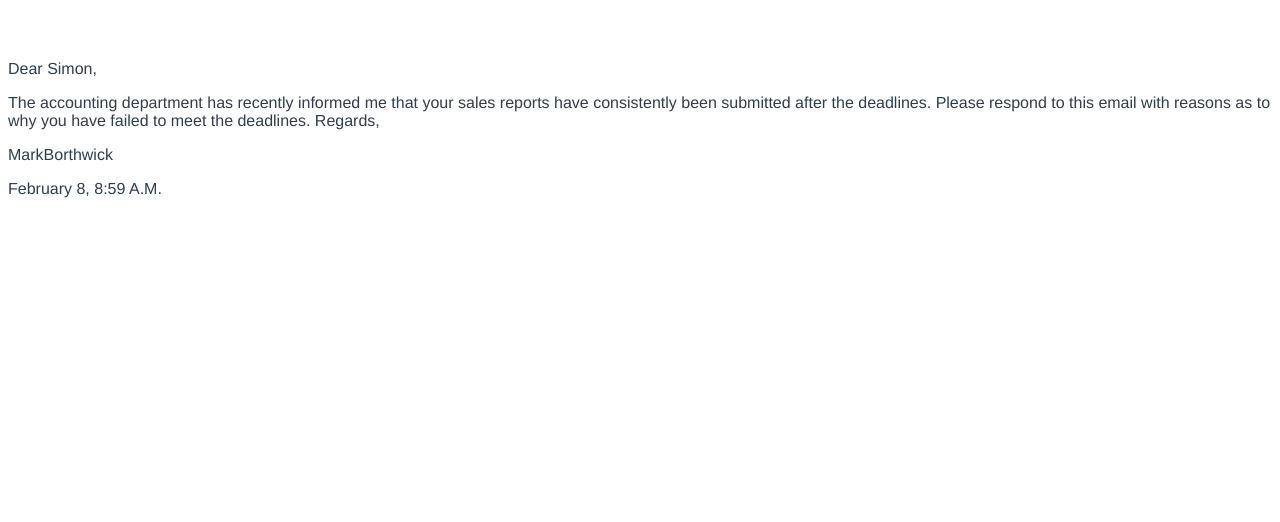
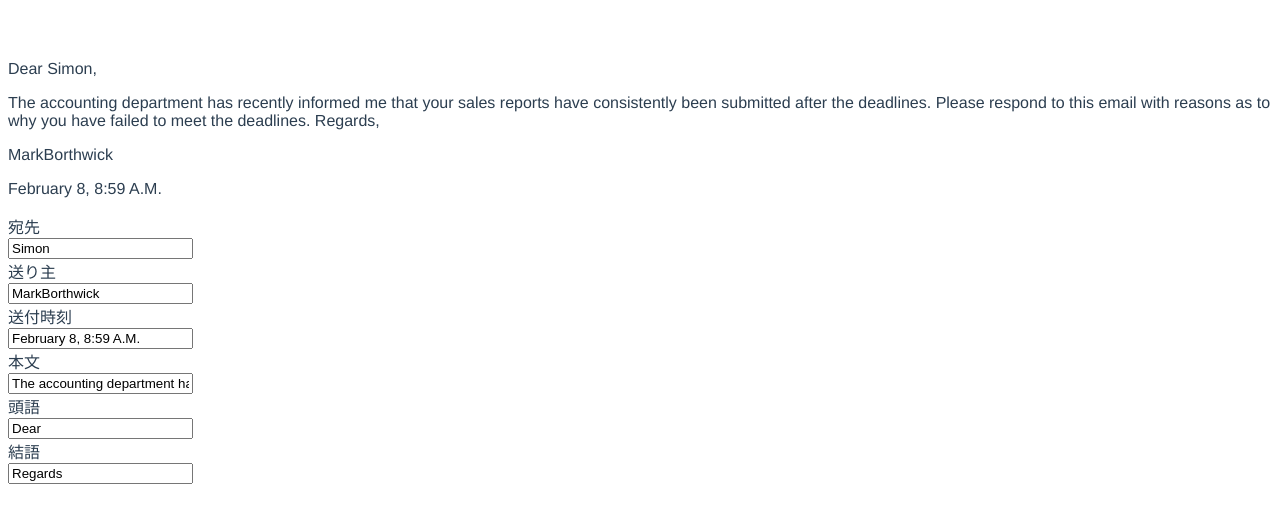
Before and after one commit to Haru0101/dear-my-friend, a Vue app: page / in a window 1280 px wide. Shown: the top 522 px of the page. Built offline with nearby package versions, Linux system fonts and the light colour scheme.

Commit message:
feat: bind input and display message

```diff
--- a/src/App.vue
+++ b/src/App.vue
@@ -22,6 +22,32 @@ const letterGreeting = ref('Dear');
     <p>{{from}}</p>
     <p>{{sentDate}}</p>
   </div>
+  <div>
+    <div>
+      <label label for="to">宛先</label>
+      <input id="to" type="text" v-model="to">
+    </div>
+    <div>
+      <label for="from">送り主</label>
+      <input id="from" type="text" v-model="from">
+    </div>
+    <div>
+      <label for="sent_date">送付時刻</label>
+      <input id="sent_date" type="text" v-model="sentDate">
+    </div>
+    <div>
+      <label for="message">本文</label>
+      <input id="message" type="text" v-model="message">
+    </div>
+    <div>
+      <label for="letter_greeting">頭語</label>
+      <input id="letter_greeting" type="text" v-model="letterGreeting">
+    </div>
+    <div>
+      <label for="letter_closing">結語</label>
+      <input id="letter_closing" type="text" v-model="letterClosing">
+    </div>
+  </div>
 </template>
 
 <style>
@@ -32,4 +58,10 @@ const letterGreeting = ref('Dear');
   color: #2c3e50;
   margin-top: 60px;
 }
+label {
+  display: block;
+}
+input {
+  display: block;
+}
 </style>
```
